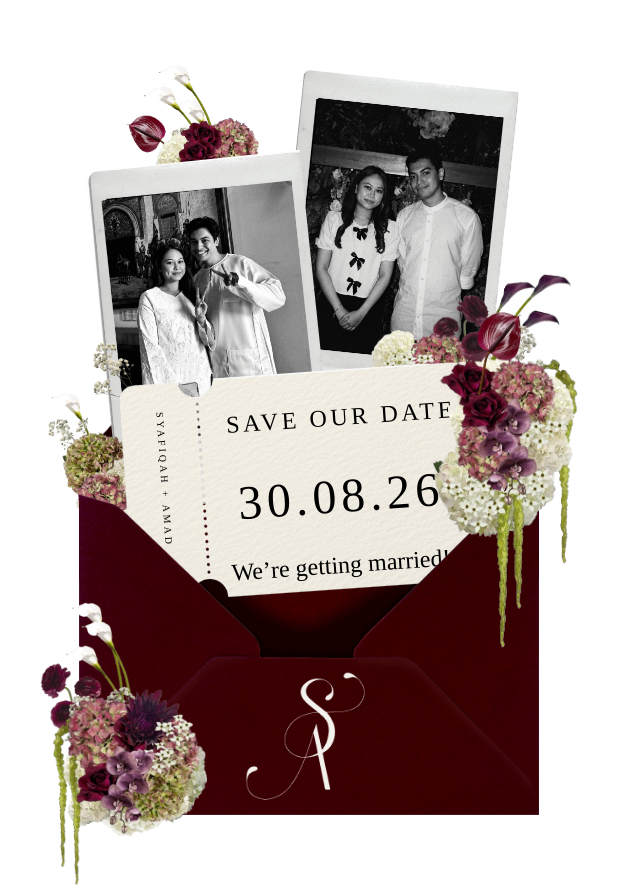
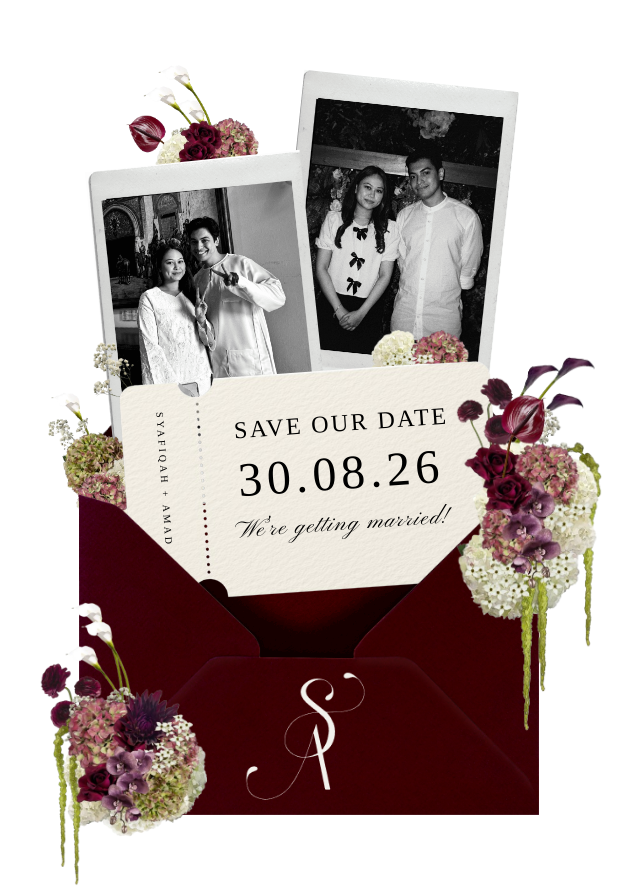
Before and after one commit to amadzai/syamad-wedding-invitation, a React (Vite) app: page /invitation in a window 1280 px wide. Shown: the whole page, without its empty margins (331-971 px from the left). Built offline with nearby package versions, Linux system fonts and the light colour scheme; a web font is replaced by a local one.

Commit message:
style: adjust font sizes

```diff
--- a/src/pages/Invitation.tsx
+++ b/src/pages/Invitation.tsx
@@ -58,15 +58,15 @@ export function Invitation() {
           SYAFIQAH + AMAD
         </p>
 
-        <p className="pointer-events-none absolute top-[31%] left-[57%] -translate-x-1/2 -rotate-4 font-seasons text-sm font-medium tracking-[0.15em] whitespace-nowrap text-black sm:top-[30%] sm:text-2xl">
+        <p className="pointer-events-none absolute top-[31%] left-[57%] -translate-x-1/2 -rotate-4 font-seasons text-sm font-medium tracking-widest whitespace-nowrap text-black sm:top-[31%] sm:text-2xl">
           SAVE OUR DATE
         </p>
 
-        <p className="pointer-events-none absolute top-[40%] left-[57%] -translate-x-1/2 -rotate-4 font-seasons text-3xl tracking-widest whitespace-nowrap text-black sm:top-[42%] sm:text-5xl">
+        <p className="pointer-events-none absolute top-[37%] left-[57%] -translate-x-1/2 -rotate-4 font-seasons text-3xl tracking-widest whitespace-nowrap text-black sm:top-[38%] sm:text-5xl">
           30.08.26
         </p>
 
-        <p className="pointer-events-none absolute top-[52%] left-[57%] -translate-x-1/2 -rotate-4 font-script text-base whitespace-nowrap text-black sm:top-[55%] sm:text-2xl">
+        <p className="pointer-events-none absolute top-[47%] left-[57%] -translate-x-1/2 -rotate-4 font-pinyon text-base tracking-wider whitespace-nowrap text-black sm:top-[48%] sm:text-2xl">
           We&rsquo;re getting married!
         </p>
 
@@ -79,7 +79,7 @@ export function Invitation() {
 
         <Bouquet
           src={bouquet5}
-          className="top-[8%] -right-6 w-24 sm:-right-10 sm:w-37.5"
+          className="top-[22%] -right-9 w-24 sm:-right-16 sm:w-37.5"
         />
         <Bouquet
           src={bouquet6}
```
